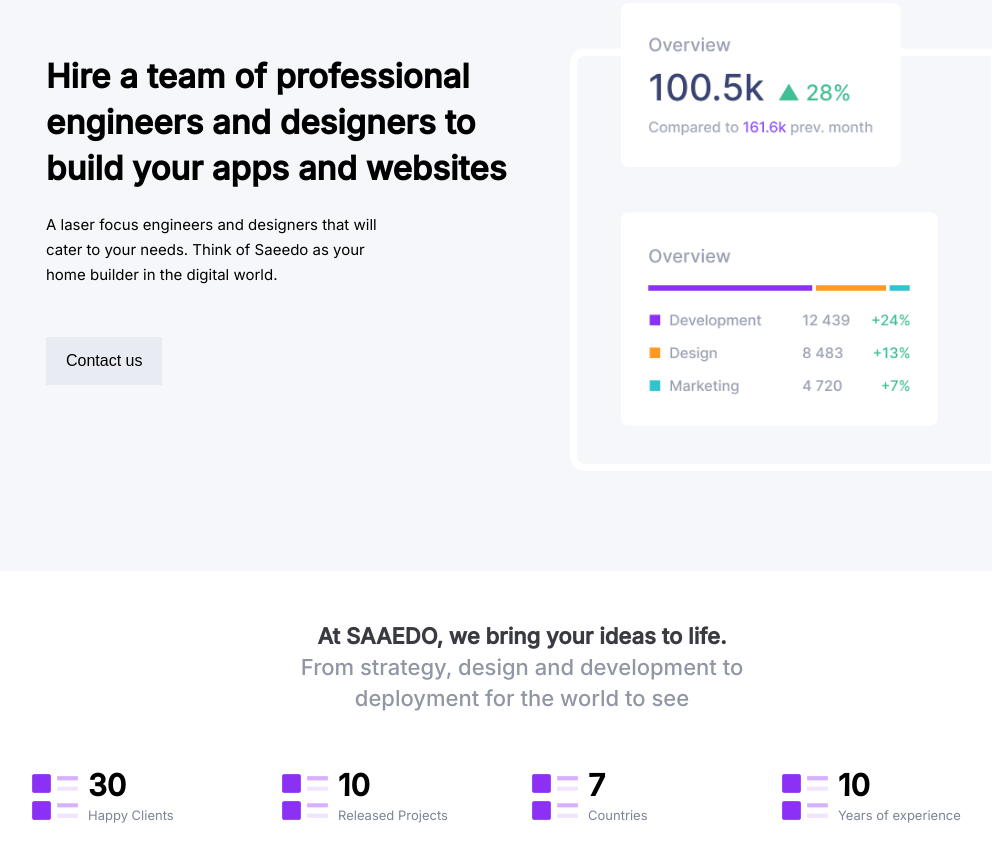
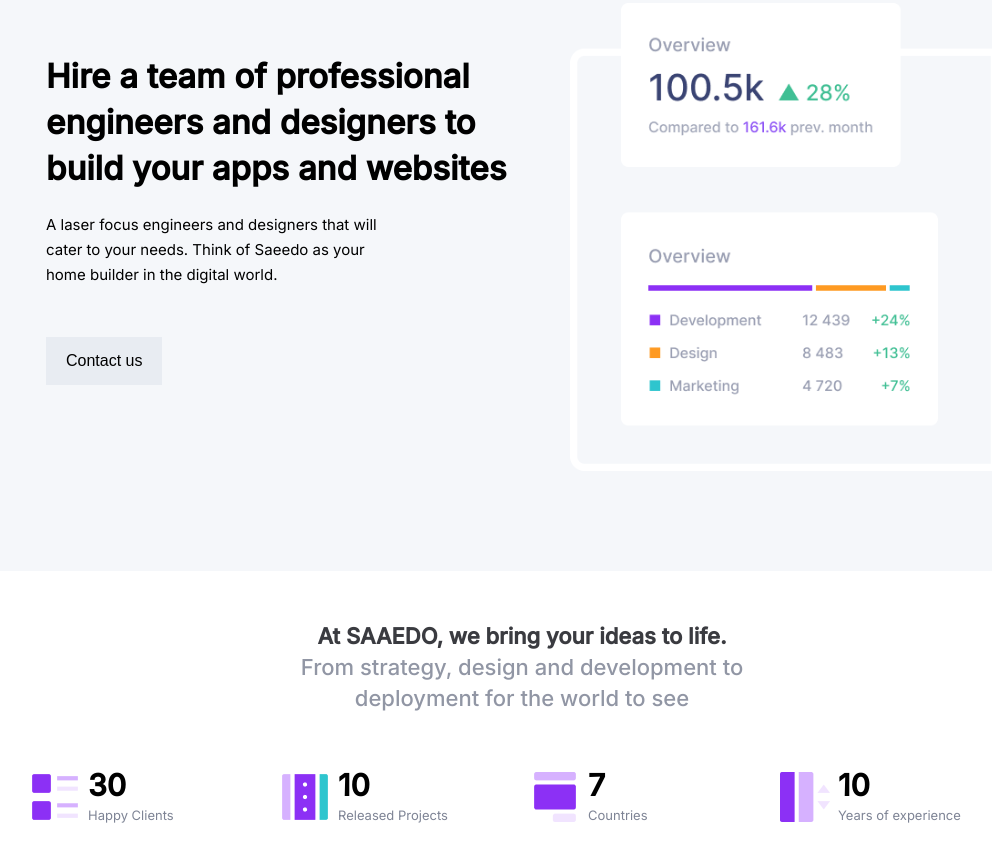
Before and after one commit to SamatarCodes/saeedo, a website: page index.html in a window 1280 px wide. Shown: the part 1047-1909 px from the top of the page, without its empty margins (118-1110 px from the left). Drawn offline with nearby package versions, Linux system fonts and the light colour scheme.

Commit message:
added images to client section

```diff
--- a/index.html
+++ b/index.html
@@ -84,7 +84,7 @@
                     </div>
                     <!-- 2nd  -->
                     <div class="projects__data">
-                        <img class="projects__data--image" src="/images/third_section/Icon1.png" alt="icon">
+                        <img class="projects__data--image" src="/images/third_section/Icon2.png" alt="icon">
                         <div class="projects__data__clients">
                             <h2 class="projects__clients--numbers">10</h2>
                             <p class="projects__clients--text">Released Projects</p>
@@ -93,7 +93,7 @@
 
                     <!-- 3rd -->
                     <div class="projects__data">
-                        <img class="projects__data--image" src="/images/third_section/Icon1.png" alt="icon">
+                        <img class="projects__data--image" src="/images/third_section/Icon3.png" alt="icon">
                         <div class="projects__data__clients">
                             <h2 class="projects__clients--numbers">7</h2>
                             <p class="projects__clients--text">Countries</p>
@@ -101,7 +101,7 @@
                     </div>
                     <!-- 4th -->
                     <div class="projects__data">
-                        <img class="projects__data--image" src="/images/third_section/Icon1.png" alt="icon">
+                        <img class="projects__data--image" src="/images/third_section/Icon4.png" alt="icon">
                         <div class="projects__data__clients">
                             <h2 class="projects__clients--numbers">10</h2>
                             <p class="projects__clients--text">Years of experience</p>
```
Also changed, not shown: images/third_section/Icon4.png (renamed from images/third_section/Icon4png.png).
